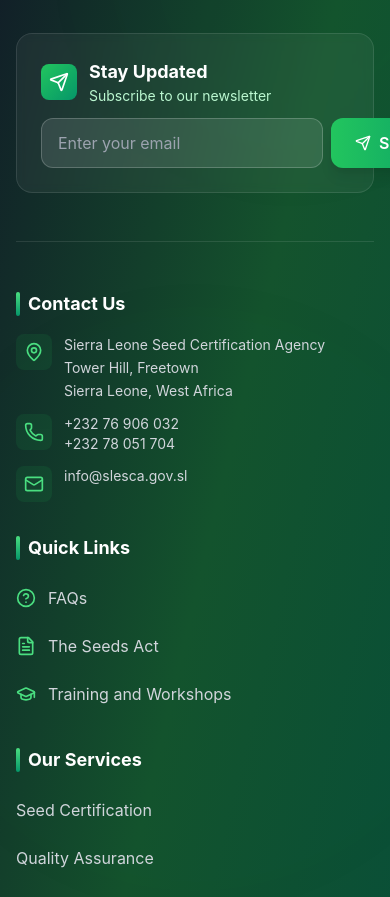
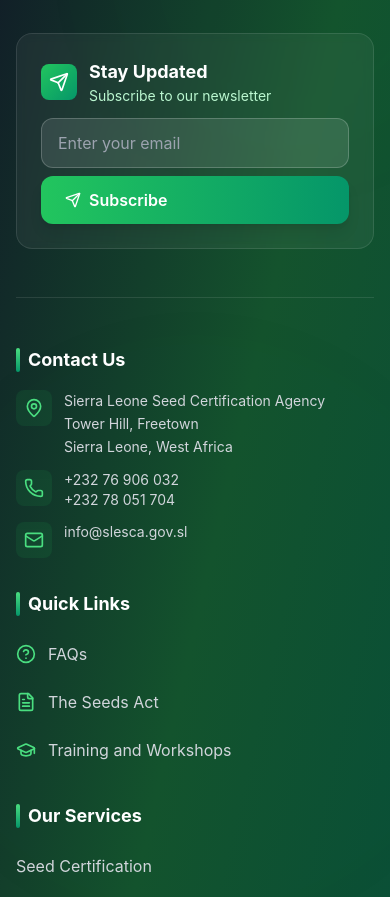
Before and after one commit to samuelmoiwa/slesca, a React (Create React App) app: page /advocacy-collaboration in a window 390 px wide. Shown: the part 2989-3886 px from the top of the page. Built offline with nearby package versions, Linux system fonts and the light colour scheme; a web font is replaced by a local one.

Commit message:
fix footer

```diff
--- a/src/components/FooterNew.jsx
+++ b/src/components/FooterNew.jsx
@@ -140,7 +140,7 @@
                   </p>
                 </div>
               </div>
-              <div className="flex gap-2">
+              <div className="flex gap-2 sm:flex-row flex-col">
                 <input
                   type="email"
                   value={email}
```
